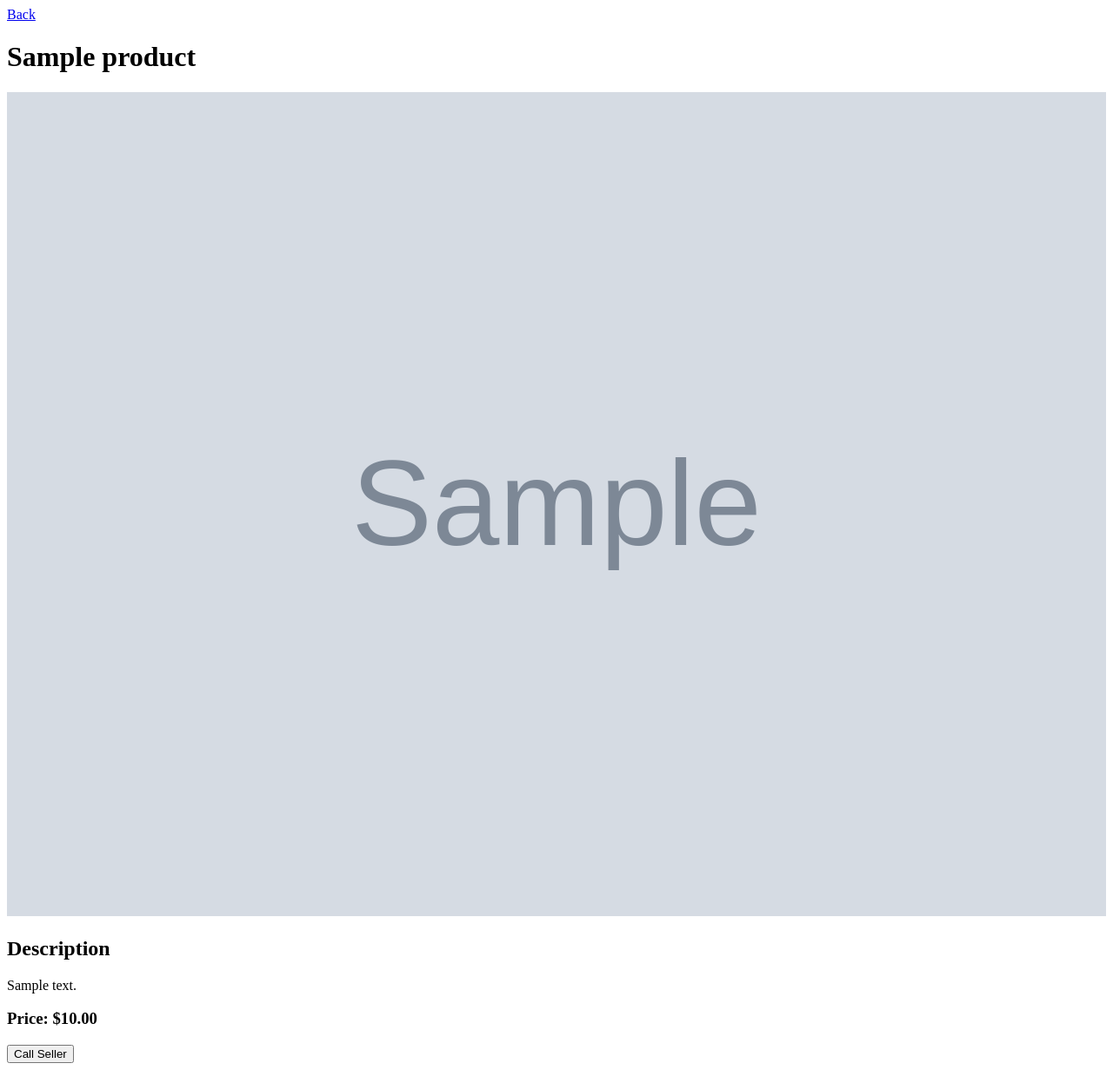
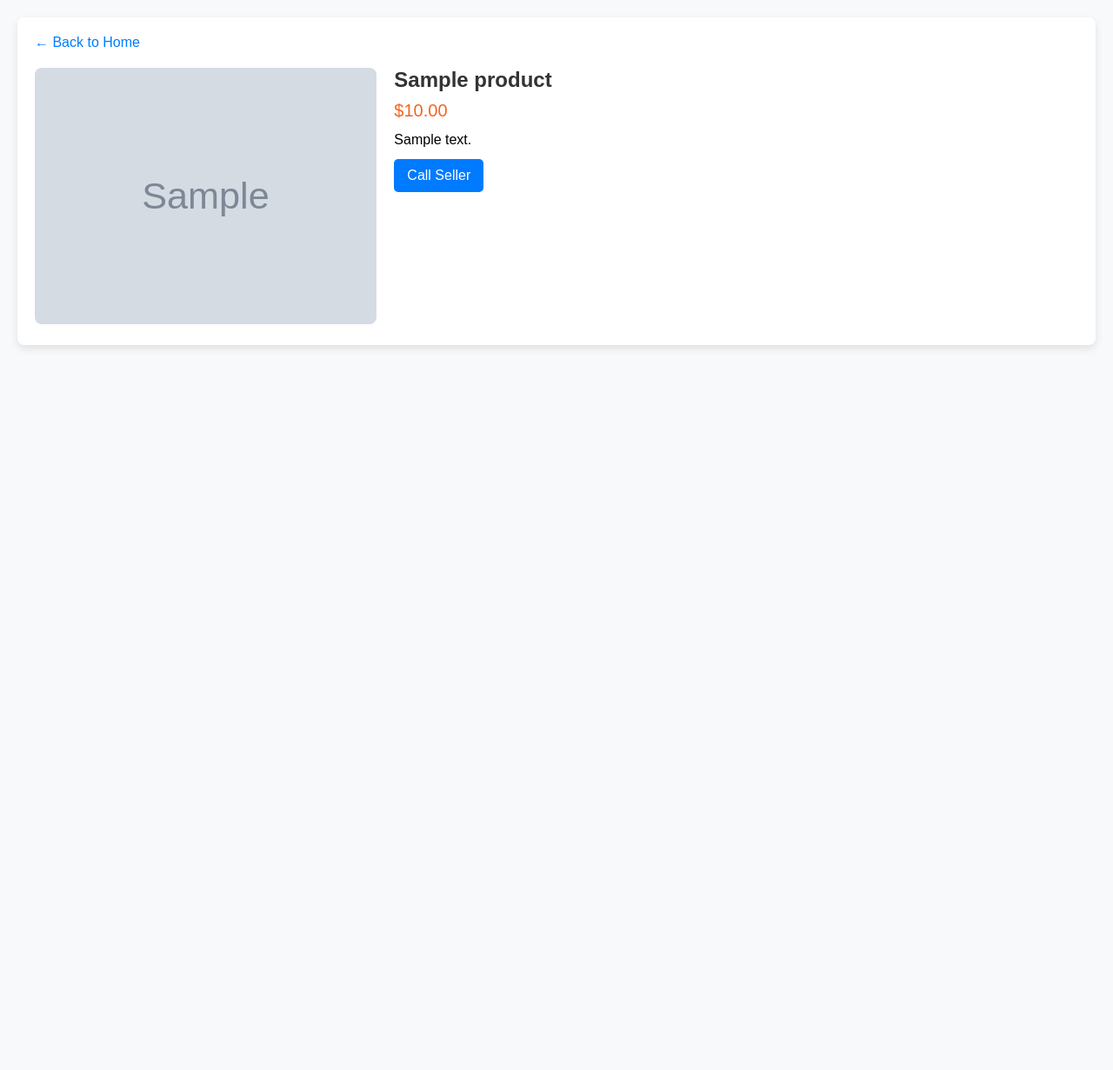
Before and after one commit to savinleonid/HandMe, a Django app: page /product/1/ in a window 1280 px wide. Shown: the whole page at 87% size. After the commit the page ends 401 px from the top, so only its background shows below. Run offline with Django 5.2, Linux system fonts and the light colour scheme; tables that the repository leaves empty hold one stand-in row (values such as "Sample post"); grey boxes marked "Sample" are stand-in pictures.

Commit message:
new detail page ui. added session to home page to preserve filtering states.

```diff
--- a/app/views.py
+++ b/app/views.py
@@ -29,10 +29,14 @@ def product_create(request):
     return render(request, 'app/product_form.html', {'form': form})
 
 def home(request):
-    query = request.GET.get('q', '')  # Get the search query from the request
     products = Product.objects.all()  # Default to showing all products
-    category_id = request.GET.get('category', '')  # Selected category ID
-    location = request.GET.get('location', '')  # Get the selected location
+    query = request.GET.get('q', request.session.get('q_filter', ''))  # Get the search query from the request or session
+    category_id = request.GET.get('category', request.session.get('category_filter', ''))  # Selected category ID or session
+    location = request.GET.get('location', request.session.get('location_filter', ''))  # Get the selected location or session
+
+    request.session['q_filter'] = query
+    request.session['category_filter'] = category_id
+    request.session['location_filter'] = location
 
     # Filter products based on search query
     if query:
@@ -67,6 +71,9 @@ def home(request):
         'selected_location': location,  # Pass the selected location back to the template
         'profile_picture': profile_picture,
         'query': query,  # Pass the search query back to the template
+        'query_filter': query,
+        'category_filter': category_id,
+        'location_filter': location
     })
 
 def register_view(request):
--- a/static/app/css/style.css
+++ b/static/app/css/style.css
@@ -1034,3 +1034,7 @@ input.mail_bt::placeholder {
 
 
 /* copyright section end */
+
+/* product detail page start */
+
+/* product detail page end */
--- a/templates/app/product_detail.html
+++ b/templates/app/product_detail.html
@@ -6,24 +6,105 @@
     <meta name="viewport" content="width=device-width, initial-scale=1.0">
     <title>{{ product.title }}</title>
     <link rel="stylesheet" href="{% static 'app/styles.css' %}">
+
+    <style>
+        body {
+            font-family: 'Arial', sans-serif; /* Modern font */
+            margin: 0;
+            padding: 0;
+            background-color: #f8f9fa; /* Light background for contrast */
+        }
+
+        .container {
+            max-width: 1200px; /* Centered layout */
+            margin: 20px auto; /* Space around the container */
+            padding: 20px;
+            box-shadow: 0 4px 10px rgba(0, 0, 0, 0.1); /* Subtle shadow for depth */
+            background-color: white; /* White background for the card */
+            border-radius: 8px; /* Rounded corners */
+        }
+
+        .back-button {
+            text-decoration: none;
+            color: #007bff; /* Bootstrap primary color */
+            font-size: 16px;
+            margin-bottom: 20px;
+            display: inline-block;
+        }
+
+        .product-detail {
+            display: flex;
+            align-items: flex-start; /* Align items at the start */
+        }
+
+        .image-section {
+            flex: 1; /* Flexbox to make image section responsive */
+            max-width: 400px; /* Limit image size */
+        }
+
+        .product-image {
+            width: 100%; /* Responsive image */
+            height: auto; /* Maintain aspect ratio */
+            border-radius: 8px; /* Rounded image corners */
+        }
+
+        .info-section {
+            flex: 2; /* Take more space for info section */
+            padding-left: 20px; /* Space between image and info */
+        }
+
+        .product-title {
+            font-size: 24px; /* Larger title font size */
+            color: #333; /* Dark text color */
+            margin: 0;
+        }
+
+        .price {
+            font-size: 20px; /* Highlight price */
+            color: #f26522;
+            margin: 10px 0;
+        }
+
+        .description {
+            font-size: 16px; /* Description font size */
+            line-height: 1.5; /* Better readability */
+            margin: 10px 0;
+        }
+
+        .btn {
+            padding: 10px 15px; /* Button padding */
+            border: none; /* No border */
+            border-radius: 5px; /* Rounded button */
+            background-color: #007bff; /* Button color */
+            color: white; /* White text */
+            font-size: 16px; /* Button font size */
+            cursor: pointer; /* Pointer cursor on hover */
+            transition: background-color 0.3s; /* Smooth hover effect */
+        }
+
+        .btn:hover {
+            background-color: #0056b3; /* Darker blue on hover */
+        }
+
+    </style>
+
 </head>
 <body>
-    <div class="content">
-        <a href="{% url 'home' %}" class="back-button">Back</a>
-        <h1>{{ product.title }}</h1>
+    <div class="container">
+        <a href="{% url 'home' %}" class="back-button">← Back to Home</a>
         <div class="product-detail">
             <div class="image-section">
                 {% if product.image %}
-                    <img src="{{ product.image.url }}" alt="{{ product.title }}" style="width: 100%; height: auto;">
+                    <img src="{{ product.image.url }}" alt="{{ product.title }}" class="product-image">
                 {% else %}
-                    <img src="https://via.placeholder.com/400" alt="Default Image" style="width: 100%; height: auto;"> <!-- Placeholder for missing images -->
+                    <img src="https://via.placeholder.com/400" alt="Default Image" class="product-image">
                 {% endif %}
             </div>
             <div class="info-section">
-                <h2>Description</h2>
-                <p>{{ product.description }}</p>
-                <h3>Price: ${{ product.price }}</h3>
-                <button class="btn">Call Seller</button> <!-- Or any other action -->
+                <h1 class="product-title">{{ product.title }}</h1>
+                <p class="price">${{ product.price }}</p>
+                <p class="description">{{ product.description }}</p>
+                <button class="btn call-seller-btn">Call Seller</button>
             </div>
         </div>
     </div>
```
Also changed, not shown: templates/app/home.html (+0 -12 lines).
